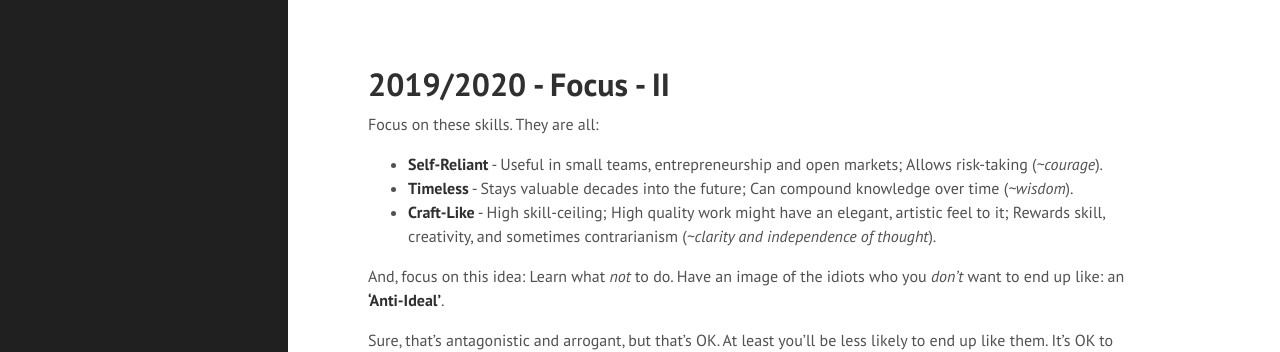
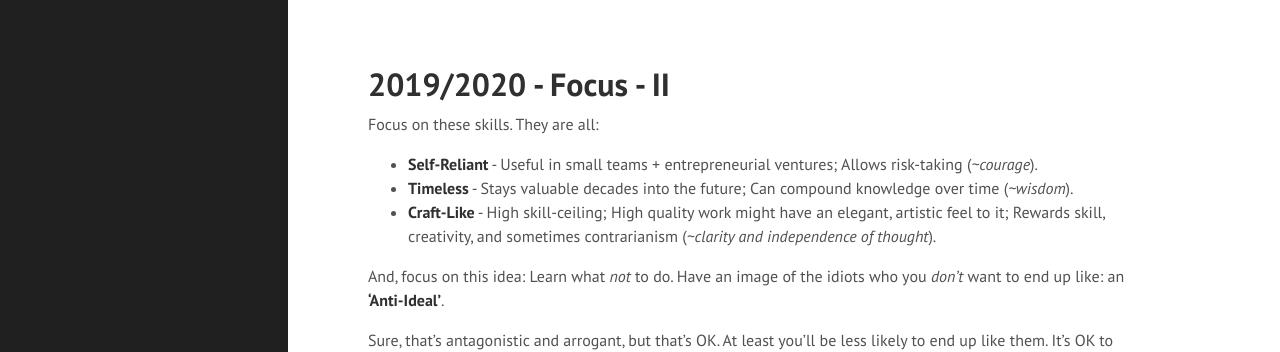
Before and after one commit to pra-kri/pra-kri.github.io, a Jekyll site: the page built from 2019to2020_focus_part2.md, in a window 1280 px wide. Shown: the top 352 px of the page. Built offline with Jekyll 4.4.1, drawn with Linux system fonts in a browser that asks for light colours; Markdown is read by kramdown in place of the engine named in the settings.

Commit message:
Update 2019to2020_focus_part2.md

```diff
--- a/2019to2020_focus_part2.md
+++ b/2019to2020_focus_part2.md
@@ -4,7 +4,7 @@ title: 2019/2020 - Focus - II
 ---
 
 Focus on these skills. They are all:
-* **Self-Reliant** - Useful in small teams, entrepreneurship and open markets; Allows risk-taking (*~courage*).
+* **Self-Reliant** - Useful in small teams + entrepreneurial ventures; Allows risk-taking (*~courage*).
 * **Timeless** - Stays valuable decades into the future; Can compound knowledge over time (*~wisdom*).
 * **Craft-Like** - High skill-ceiling; High quality work might have an elegant, artistic feel to it; Rewards skill, creativity, and sometimes contrarianism (*~clarity and independence of thought*).
 
```
